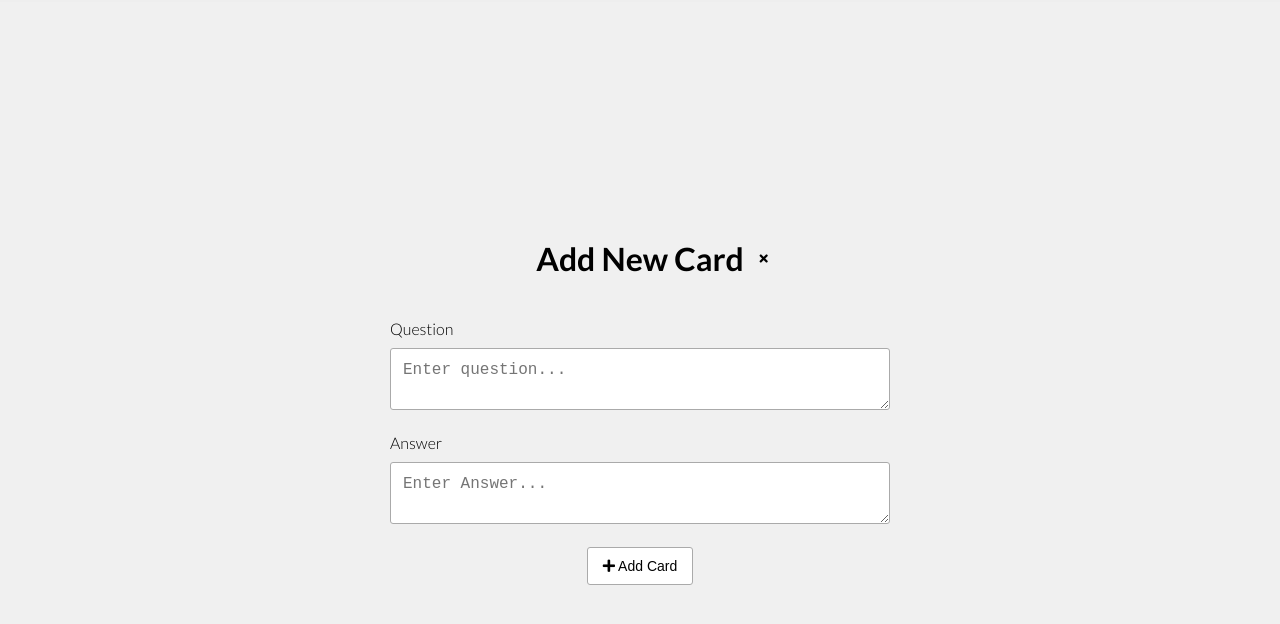
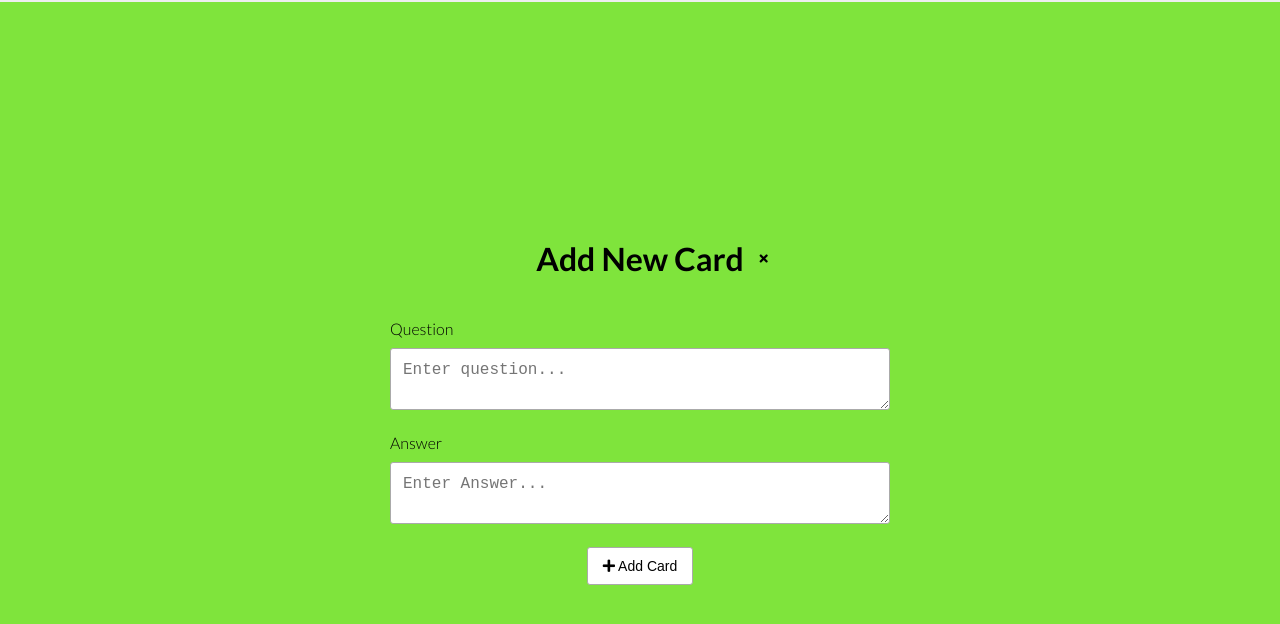
Before and after one commit to Syndicate555/Digital-Flashcards, a plain HTML site: page index.html in a window 1280 px wide. Both pictures are taken after a click on the button "Add New Card". Drawn offline with Linux system fonts and the light colour scheme.

Commit message:
Update style.css

```diff
--- a/style.css
+++ b/style.css
@@ -152,7 +152,7 @@ h1 button {
 .add-container {
   opacity: 0;
   z-index: -1;
-  background-color: #f0f0f0;
+  background-color: #7fe43c;
   border-top: 2px solid #eee;
   display: flex;
   flex-direction: column;
```
